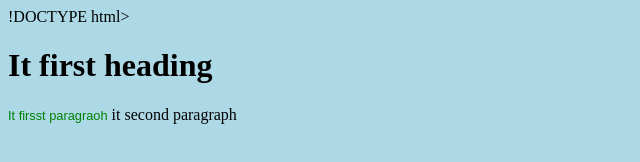
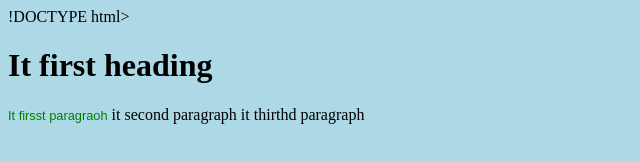
Before and after one commit to Balykoff/first_project, a plain HTML site: page web_pages/page2.html in a window 1280 px wide. Shown: the whole page, without its empty margins (0-640 px from the left). Drawn offline with Linux system fonts and the light colour scheme; files that its build step writes are made by us from their sources.

Commit message:
change page2.html

```diff
--- a/web_pages/page2.html
+++ b/web_pages/page2.html
@@ -8,5 +8,6 @@
         <h1> It first heading</h1>
         <p1> It firsst paragraoh</p1>
         <p2> it second paragraph</p2>
+        <p3> it thirthd paragraph</p3>
 </body>
 </html>
```
